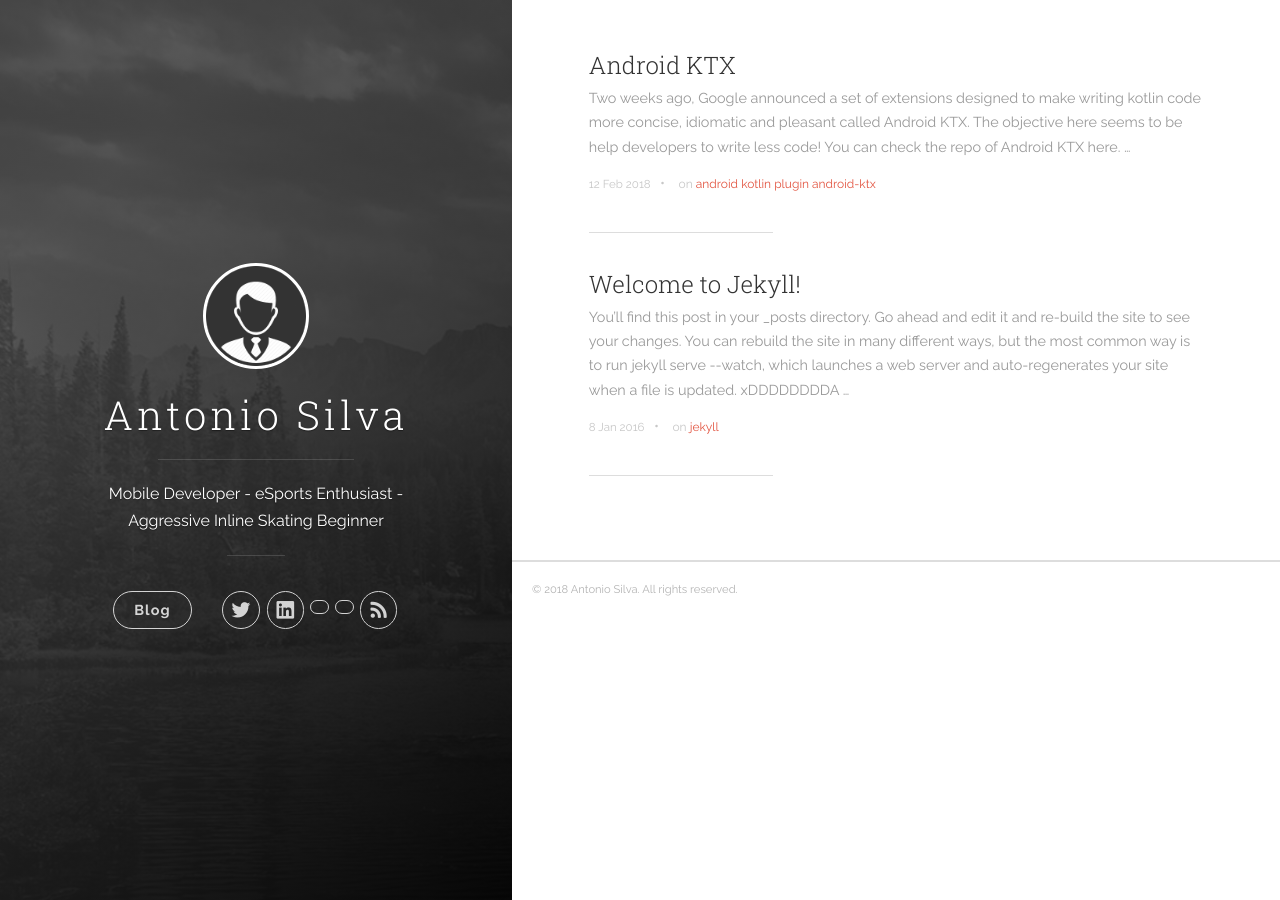
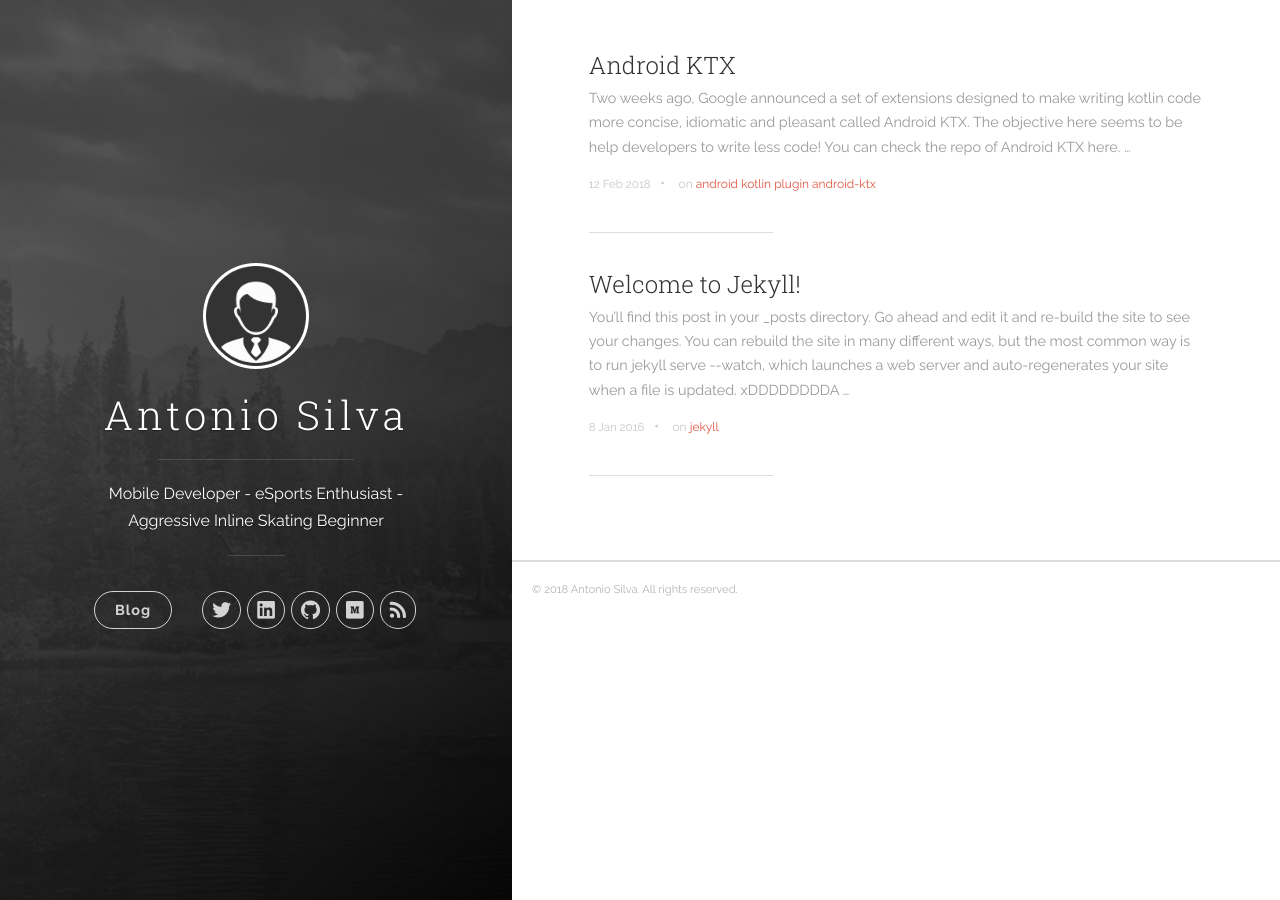
Before and after one commit to antoniosj/antoniosj.github.io, a Jekyll site: the page built from index.html, in a window 1280 px wide. Built offline with Jekyll 4.4.1, drawn with Linux system fonts in a browser that asks for light colours; the list of posts is cut into pages by our own code.

Commit message:
Update header.html

```diff
--- a/_includes/header.html
+++ b/_includes/header.html
@@ -61,7 +61,7 @@
               <!-- GitHub -->
               <li class="navigation__item">
                 <a href="https://www.github.com/{{ site.author.github_username }}" title="{{ site.author.github_username }} on GitHub" target="_blank">
-                  <i class="icon icon-social-github-alt"></i>
+                  <i class="icon icon-social-github"></i>
                   <span class="label">GitHub</span>
                 </a>
               </li>
@@ -71,7 +71,7 @@
               <!-- Medium -->
               <li class="navigation__item">
                 <a href="https://www.medium.com/@{{ site.author.medium_username }}" title="{{ site.author.medium_username }} on Medium" target="_blank">
-                  <i class="icon icon-social-medium-m"></i>
+                  <i class="icon icon-social-medium"></i>
                   <span class="label">Medium</span>
                 </a>
               </li>
```
